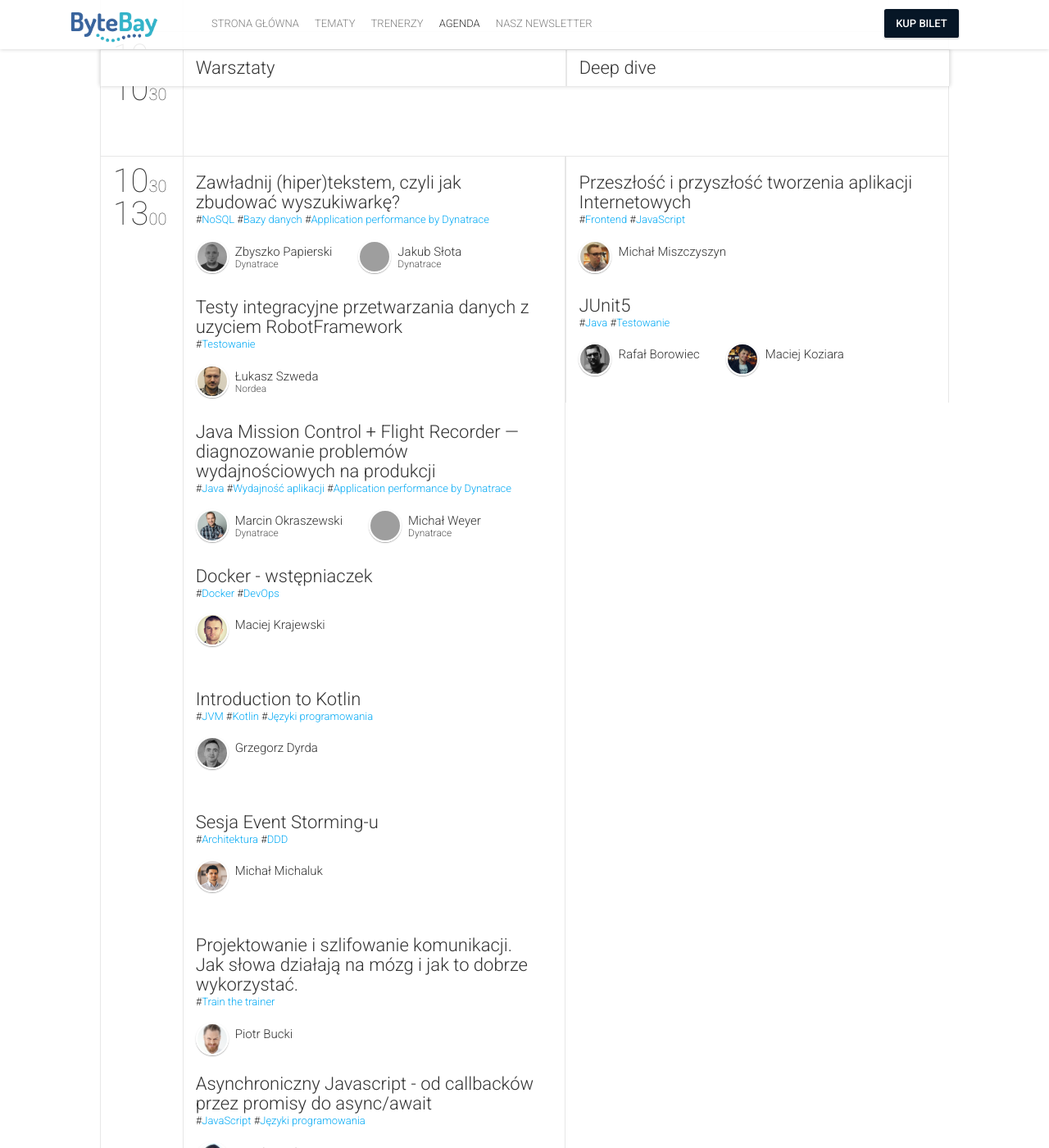
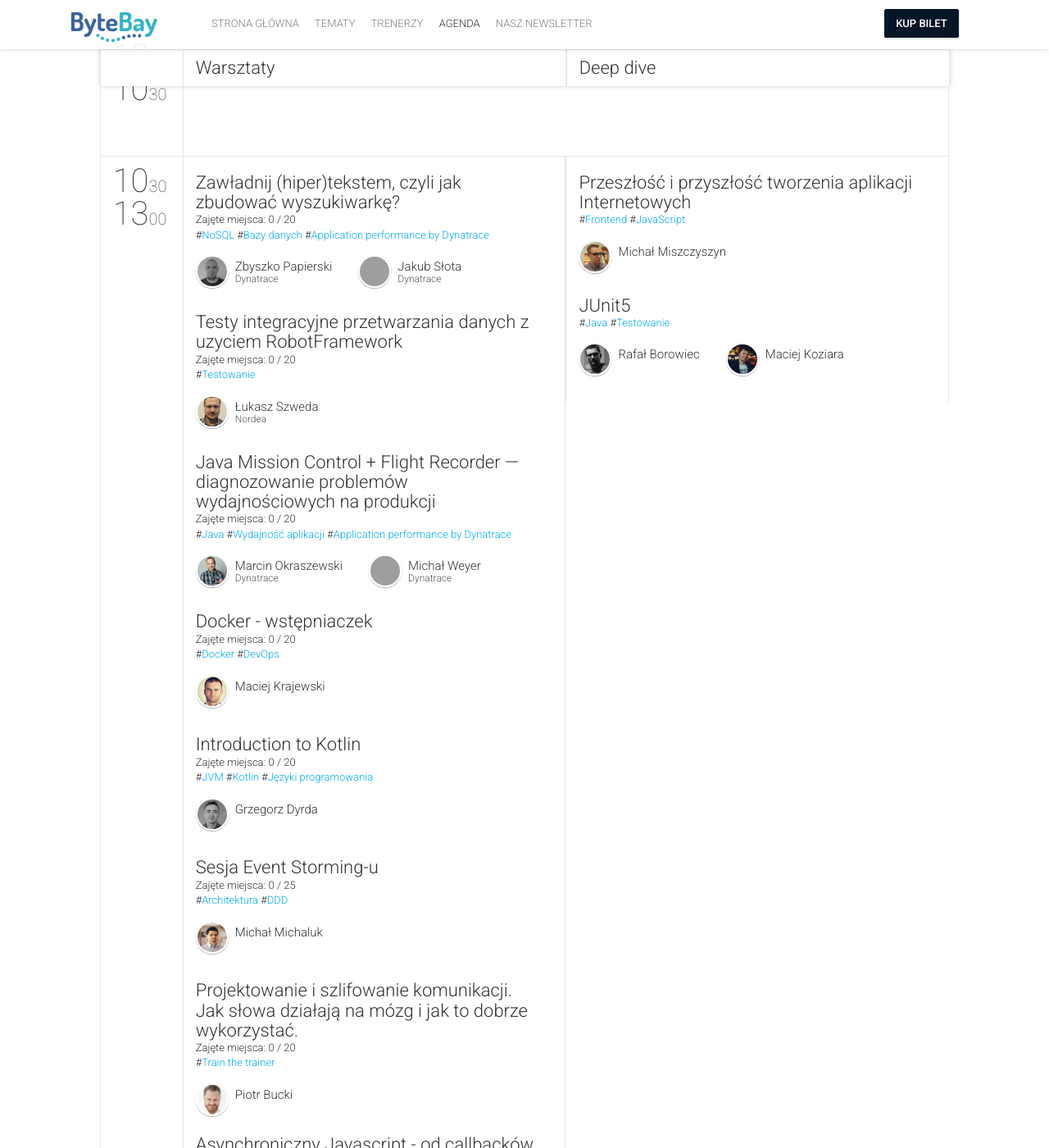
Before and after one commit to 42patterns/bytebay-website, a Jekyll site: the page built from schedule.html, in a window 1280 px wide and 1400 px high, scrolled down 780 px. Shown: the whole window at 82% size. Built offline with Jekyll 4.4.1, drawn with Linux system fonts in a browser that asks for light colours; nearby versions of some CDN libraries; comment, search, counter and statistics services are not loaded; some of the changed text lies outside the part shown; grey boxes are pictures that could not be loaded.

Commit message:
Zajetosc miesjca na sesjach

```diff
--- a/_includes/schedule.html
+++ b/_includes/schedule.html
@@ -57,6 +57,11 @@
                                 <div class="slot-content" style="border-right-color: {{ site.data.sessions.meta.sessiontype[session.type].color }}">
                                     <h5 class="slot-title" itemprop="name" data-toggle="modal" data-target="#sessionDetail-{{ session.id }}">{{ session.title }}</h5>
                                     <span class="slot-language">{{session.language | upcase}}</span>
+                                    <div>
+                                      <span>Zajęte miejsca: </span>
+                                      <span id="sessionRegs-{{ session.id }}">0</span>
+                                      <span> / {{ session.capacity }}</span>
+                                    </div>
                                     <div>
                                       {% include tags.html tags=session.tags %}
                                     </div>
--- a/js/scripts.js
+++ b/js/scripts.js
@@ -112,6 +112,16 @@
                 }
             }
         });
+
+        $(function() {
+          if (window.location.href.indexOf("schedule") > -1) {
+            $.getJSON("http://reg.bytebay.pl/mostPopularWorkshops", function(data) {
+              $.each(data, function(i, el) {
+                $('#sessionRegs-' + el.id).html(el.count)
+              })
+            });
+          }
+        })
 
         $(function() {
             var appear, delay, i, offset, _i, _len, _ref;
```
